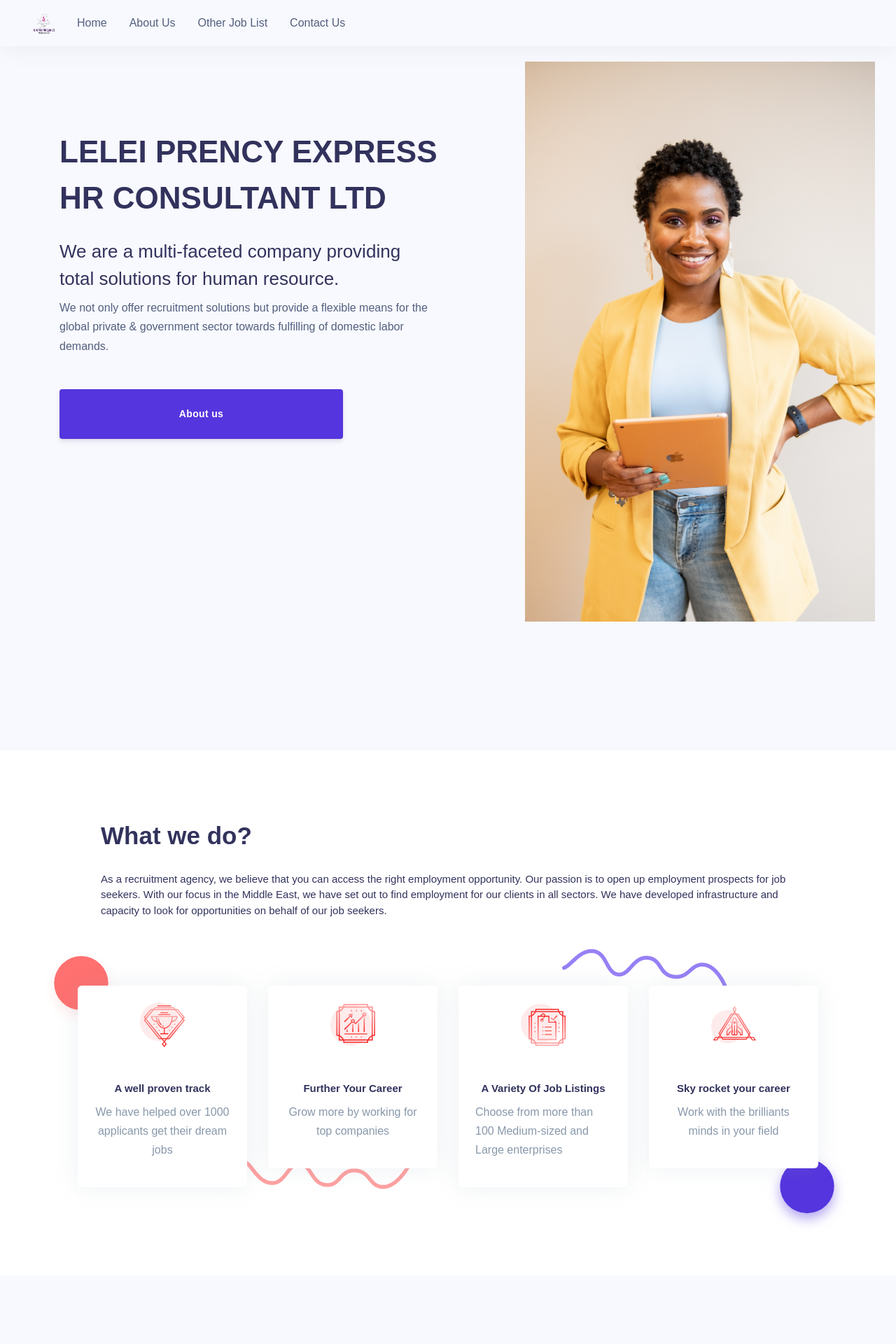
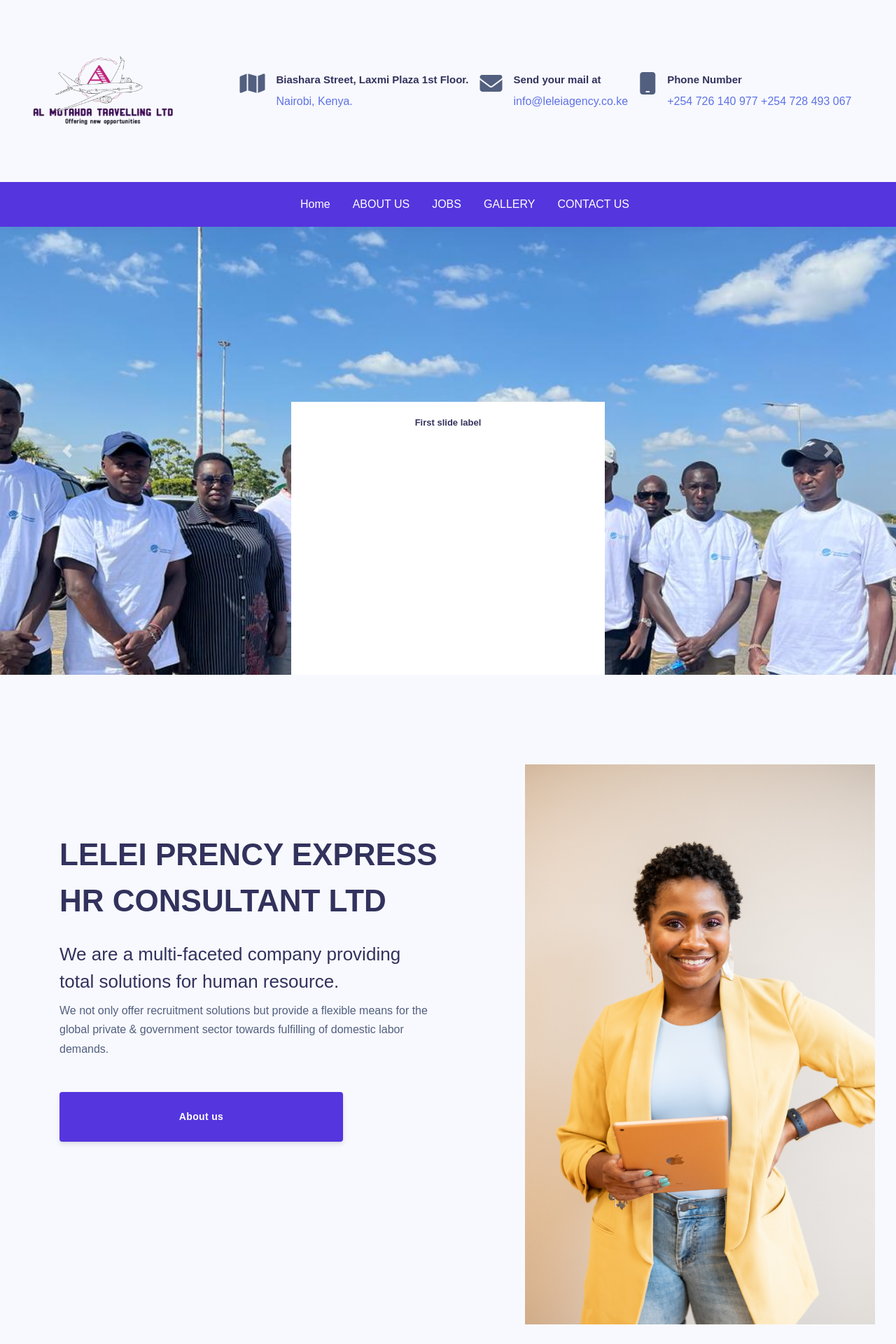
Before and after one commit to iamstr/agencies, a PHP site: page / in a window 1280 px wide. Shown: the top 1920 px of the page at 70% size. Run offline with PHP 8.4, Linux system fonts and the light colour scheme; a stand-in replaces the project's code that opens the database connection; some libraries are stand-ins or nearby versions.

Commit message:
up to date

```diff
--- a/assets/css/custom.css
+++ b/assets/css/custom.css
@@ -88,6 +88,15 @@ html {
 .site-section {
   padding: 2.5em 0;
 }
-@media (min-width: 768px) .site-section {
-  padding: 5em 0;
+a.text-white:hover,
+a.text-white:focus {
+  color: #4f31cf !important;
+  background: #fff0f0;
+  transition: all 0.5s ease-in-out;
+  border-radius: 2px;
 }
+@media (min-width: 768px) {
+  .site-section {
+    padding: 5em 0;
+  }
+}
--- a/assets/js/custom.min.js
+++ b/assets/js/custom.min.js
@@ -1 +1 @@
-"serviceWorker"in navigator&&navigator.serviceWorker.register("/sw.js").then(serviceWorker=>{console.log("Service Worker registered: ",serviceWorker)}).catch(error=>{console.error("Error registering the Service Worker: ",error)}),$(document).ready((function(){$("a.scroll").on("click",(function(event){if(""!==this.hash){event.preventDefault();var hash=this.hash;$("html, body").animate({scrollTop:$(hash).offset().top},800,(function(){window.location.hash=hash}))}})),$(window).resize((function(){$(window).height(),$(window).width()<768?($("#heroImg").addClass("img-fluid"),$("#job").addClass("mx-auto"),$("#job h2.display-3").addClass("text-center"),$(".abstract").addClass("d-none"),$("footer .row.no-gutters.mx-auto.px-5.pt-3.mt-3").addClass("w-100"),$(".tinted-image").css({backgroundAttachment:"unset"})):($("#heroImg").removeClass("img-fluid"),$("footer .row.no-gutters.mx-auto.px-5.pt-3.mt-3").addClass("w-25").removeClass("w-100"),$("#job").removeClass("mx-auto"),$("#job h2.display-3").removeClass("text-center"),$(".abstract").removeClass("d-none"),$(".tinted-image").css({backgroundAttachment:"fixed"}))})),$(window).scroll((function(event){var scroll;$(window).scrollTop()>300?($("nav").css({backgroundColor:"#5535de"}),$(".nav-link").css({color:"#fff"})):($("nav").css({backgroundColor:"#f8f9fe"}),$(".nav-link").css({color:"inherit"}))}))}));
+"serviceWorker"in navigator&&navigator.serviceWorker.register("/sw.js").then(serviceWorker=>{console.log("Service Worker registered: ",serviceWorker)}).catch(error=>{console.error("Error registering the Service Worker: ",error)}),$(document).ready((function(){$("a.scroll").on("click",(function(event){if(""!==this.hash){event.preventDefault();var hash=this.hash;$("html, body").animate({scrollTop:$(hash).offset().top},800,(function(){window.location.hash=hash}))}})),$(window).resize((function(){$(window).height(),$(window).width()<768?($("#heroImg").addClass("img-fluid"),$("#job").addClass("mx-auto"),$("#job h2.display-3").addClass("text-center"),$(".abstract").addClass("d-none"),$("footer .row.no-gutters.mx-auto.px-5.pt-3.mt-3").addClass("w-100"),$(".tinted-image").css({backgroundAttachment:"unset"})):($("#heroImg").removeClass("img-fluid"),$("footer .row.no-gutters.mx-auto.px-5.pt-3.mt-3").addClass("w-25").removeClass("w-100"),$("#job").removeClass("mx-auto"),$("#job h2.display-3").removeClass("text-center"),$(".abstract").removeClass("d-none"),$(".tinted-image").css({backgroundAttachment:"fixed"}))})),$(window).scroll((function(event){var scroll=$(window).scrollTop();$("nav").css({backgroundColor:"#5535de"}),$(".nav-link").css({color:"#fff"})}))}));
--- a/index.php
+++ b/index.php
@@ -23,7 +23,7 @@ a recruitment agency,LELEI PRENCY EXPRESS HR CONSULTANT LTD,Hr consultant in ken
   <meta name="language" content="English" />
   <meta name="author" content="Abdisatar Mohamed" />
 
-  <title>ALMOHTADA TRAVEL LTD</title>
+  <title>LELEI PRENCY EXPRESS HR CONSULTANT LTD</title>
   <!-- Favicon -->
 
   <link rel="apple-touch-icon" sizes="57x57" href="assets/logo/apple-icon-57x57.png">
@@ -42,7 +42,7 @@ a recruitment agency,LELEI PRENCY EXPRESS HR CONSULTANT LTD,Hr consultant in ken
   <link rel="manifest" href="assets/logo/manifest.json">
   <meta name="msapplication-TileColor" content="#f52727">
   <meta name="msapplication-TileImage" content="/ms-icon-144x144.png">
-  <meta name="theme-color" content="#f52727">
+  <meta name="theme-color" content="#5535de">
   <!-- Fonts -->
   <link href="https://fonts.googleapis.com/css?family=Open+Sans:300,400,600,700" rel="stylesheet preconnect" />
 
@@ -50,14 +50,97 @@ a recruitment agency,LELEI PRENCY EXPRESS HR CONSULTANT LTD,Hr consultant in ken
   <!-- Argon CSS -->
   <link type="text/css" href="assets/css/argon.css" rel="stylesheet" />
   <link type="text/css" href="assets/css/custom.css" rel="stylesheet" />
+  <link rel="stylesheet" href="https://unpkg.com/aos@next/dist/aos.css" />
+  <link rel="stylesheet" href="https://cdnjs.cloudflare.com/ajax/libs/font-awesome/6.1.1/css/all.min.css" integrity="sha512-KfkfwYDsLkIlwQp6LFnl8zNdLGxu9YAA1QvwINks4PhcElQSvqcyVLLD9aMhXd13uQjoXtEKNosOWaZqXgel0g==" crossorigin="anonymous" referrerpolicy="no-referrer" />
   <script src="https://code.jquery.com/jquery-3.6.0.min.js" integrity="sha256-/xUj+3OJU5yExlq6GSYGSHk7tPXikynS7ogEvDej/m4=" crossorigin="anonymous" async></script>
+  <style>
+    .carousel-control-prev,
+    .carousel-control-next {
+      position: absolute;
+      top: 0;
+      bottom: 0;
+      z-index: 1;
+      display: -ms-flexbox;
+      display: flex;
+      -ms-flex-align: center;
+      align-items: center;
+      -ms-flex-pack: center;
+      justify-content: center;
+      width: 15%;
+      padding: 0;
+      color: #fff;
+      text-align: center;
+      background: 0 0;
+      border: 0;
+      opacity: .5;
+      transition: opacity .15s ease;
+    }
 
+    .carousel-caption {
+      position: absolute;
+      z-index: 10;
+      padding-top: 20px;
+      padding-bottom: 20px;
+      text-align: center;
+      color: #fff;
+      text-align: center;
+      position: absolute;
+      top: 50%;
+      left: 50%;
+      transform: translate(-50%, -50%);
+      background: white;
+    }
+  </style>
 </head>
 
 <body>
   <header>
-    <nav class="navbar navbar-expand-lg  fixed-top shadow pl-5">
-      <a class="navbar-brand" href="#home"><img loading="lazy" src="assets/logo/ALMOTAHDA.png" alt="ALYA AGENCY" width="30" height="30"></a>
+    <div class="easy-access-contact  justify-content-around position-relative site-section d-none  d-lg-flex align-items-center">
+      <img loading="lazy" src="assets/logo/ALMOTAHDA.png" alt="ALYA AGENCY" width="200" height="100" class=""></a>
+      <div class="easy-access-contact-info d-flex justify-content-between">
+        <div class="cwp-contact-info-item d-flex justify-content-between pr-3">
+          <span class="cwp-contact-info-icon pr-3">
+            <i class="fa fa-2x fa-map"></i>
+          </span>
+          <span class="cwp-contact-info-content">
+            <h4 class="cwp-contact-info-title">Biashara Street, Laxmi Plaza 1st Floor. </h4>
+            <span class="cwp-contact-info-text">
+              <a href="">
+                Nairobi, Kenya. </a>
+            </span>
+          </span>
+        </div>
+        <div class="cwp-contact-info-item d-flex justify-content-between pr-3">
+          <span class="cwp-contact-info-icon pr-3">
+            <i class="fa fa-2x fa-envelope"></i>
+          </span>
+          <span class="cwp-contact-info-content">
+            <h4 class="cwp-contact-info-title">Send your mail at</h4>
+            <span class="cwp-contact-info-text">
+              <a href="mailto:#" target="_blank">
+                info@leleiagency.co.ke </a>
+            </span>
+          </span>
+        </div>
+        <div class="cwp-contact-info-item d-flex justify-content-between pr-3">
+          <span class="cwp-contact-info-icon pr-3">
+            <i class="fa fa-2x fa-mobile"></i>
+          </span>
+          <span class="cwp-contact-info-content">
+            <h4 class="cwp-contact-info-title">Phone Number</h4>
+            <span class="cwp-contact-info-text">
+              <a href="tel:#" target="_blank">
+                +254 726 140 977 </a>
+              <a href="tel:#" target="_blank">
+                +254 728 493 067 </a>
+            </span>
+          </span>
+        </div>
+      </div>
+    </div>
+
+    <nav class="navbar navbar-expand-lg   pl-5" style="background-color: #5535de;color: #fff;">
+      <a class="navbar-brand" href="#home"><img loading="lazy" src="assets/logo/ALMOTAHDA.png" alt="ALYA AGENCY" width="30" height="30" class="d-lg-none"></a>
       <button class="navbar-toggler" type="button" data-toggle="collapse" data-target="#navbarTogglerDemo02" aria-controls="navbarTogglerDemo02" aria-expanded="false" aria-label="Toggle navigation">
         <span class="navbar-toggler-icon"> <svg xmlns="http://www.w3.org/2000/svg" width="16" height="16" fill="currentColor" class="bi bi-list" viewBox="0 0 16 16">
             <path fill-rule="evenodd" d="M2.5 12a.5.5 0 0 1 .5-.5h10a.5.5 0 0 1 0 1H3a.5.5 0 0 1-.5-.5zm0-4a.5.5 0 0 1 .5-.5h10a.5.5 0 0 1 0 1H3a.5.5 0 0 1-.5-.5zm0-4a.5.5 0 0 1 .5-.5h10a.5.5 0 0 1 0 1H3a.5.5 0 0 1-.5-.5z" />
@@ -65,22 +148,25 @@ a recruitment agency,LELEI PRENCY EXPRESS HR CONSULTANT LTD,Hr consultant in ken
       </button>
 
       <div class="collapse navbar-collapse" id="navbarTogglerDemo02">
-        <ul class="navbar-nav mr-auto mt-2 mt-lg-0">
+        <ul class="navbar-nav mx-auto mt-2 mt-lg-0">
           <li class="nav-item active">
             <a class="nav-link scroll" href="#home">Home <span class="sr-only">(current)</span></a>
           </li>
           <li class="nav-item">
-            <a class="nav-link scroll" href="#why">About Us</a>
+            <a class="nav-link scroll text-white text-uppercase" href="#why">About Us</a>
           </li>
 
           <li class="nav-item d-none">
-            <a class="nav-link scroll" href="#job">Current Job List</a>
+            <a class="nav-link scroll text-white text-uppercase" href="#job">Our services</a>
           </li>
           <li class="nav-item">
-            <a class="nav-link scroll" href="#other">Other Job List</a>
+            <a class="nav-link scroll text-white text-uppercase" href="#other">Jobs</a>
           </li>
           <li class="nav-item">
-            <a class="nav-link scroll" href="#contact">Contact Us</a>
+            <a class="nav-link scroll text-white text-uppercase" href="#other">gallery</a>
+          </li>
+          <li class="nav-item">
+            <a class="nav-link scroll text-white text-uppercase" href="#contact">Contact Us</a>
           </li>
         </ul>
       </div>
@@ -88,6 +174,41 @@ a recruitment agency,LELEI PRENCY EXPRESS HR CONSULTANT LTD,Hr consultant in ken
   </header>
 
   <main class="mt-0">
+
+    <div id="carouselExampleCaptions" class="carousel slide" data-ride="carousel">
+
+      <div class="carousel-inner" style="height: 40rem;">
+        <div class="carousel-item active">
+          <img src="assets/img/gallery/4.jpeg" class=" d-block w-100" alt="...">
+          <div class="carousel-caption d-none d-md-block">
+            <h5>First slide label</h5>
+            <p>Some representative placeholder content for the first slide.</p>
+          </div>
+        </div>
+        <div class="carousel-item">
+          <img src="assets/img/gallery/2.jpeg" class=" d-block w-100" alt="...">
+          <div class="carousel-caption d-none d-md-block">
+            <h5>Second slide label</h5>
+            <p>Some representative placeholder content for the second slide.</p>
+          </div>
+        </div>
+        <div class="carousel-item">
+          <img src="assets/img/gallery/3.jpeg" class=" d-block w-100" alt="...">
+          <div class="carousel-caption d-none d-md-block">
+            <h5>Third slide label</h5>
+            <p>Some representative placeholder content for the third slide.</p>
+          </div>
+        </div>
+      </div>
+      <button class="carousel-control-prev" type="button" data-target="#carouselExampleCaptions" data-slide="prev">
+        <span class="carousel-control-prev-icon" aria-hidden="true"></span>
+        <span class="sr-only">Previous</span>
+      </button>
+      <button class="carousel-control-next" type="button" data-target="#carouselExampleCaptions" data-slide="next">
+        <span class="carousel-control-next-icon" aria-hidden="true"></span>
+        <span class="sr-only">Next</span>
+      </button>
+    </div>
     <div class="site-section my-5" id="about">
       <div class="container">
         <div class="row mb-5">
@@ -674,7 +795,10 @@ a recruitment agency,LELEI PRENCY EXPRESS HR CONSULTANT LTD,Hr consultant in ken
   <!-- Argon JS -->
   <script src="assets/js/argon.min.js" async></script>
   <script src="assets/js/custom.min.js" async></script>
-
+  <script src="https://unpkg.com/aos@next/dist/aos.js"></script>
+  <script>
+    AOS.init();
+  </script>
 </body>
 
 </html>
```
Also changed, not shown: assets/js/custom.js (+9 -9 lines), assets/img/gallery/1.jpeg (added), assets/img/gallery/2.jpeg (added), assets/img/gallery/3.jpeg (added), assets/img/gallery/4.jpeg (added), assets/img/gallery/5.jpeg (added).
